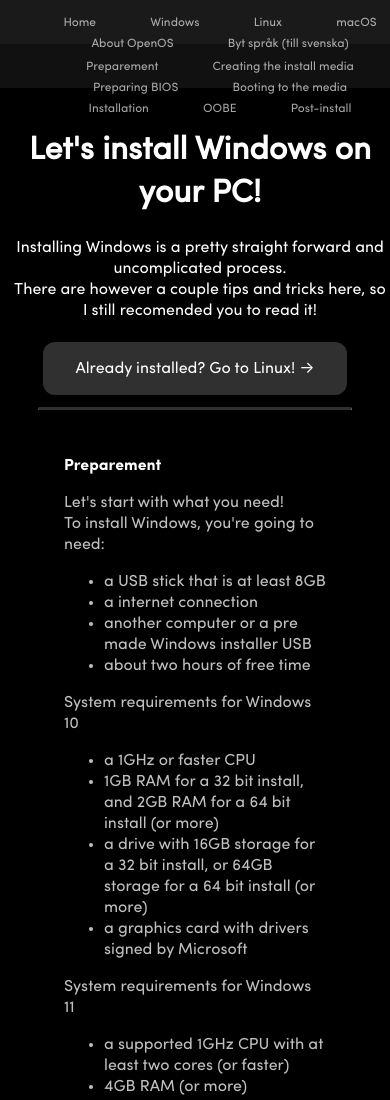
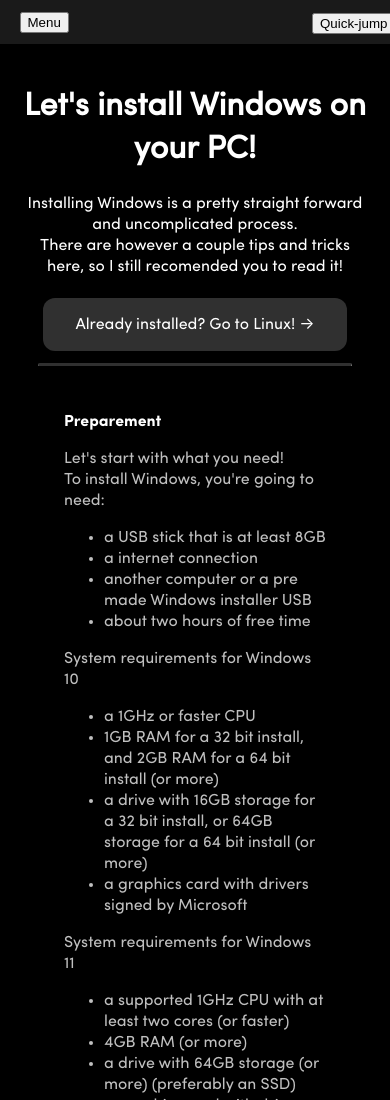
Before and after one commit to maybearidan/Gymnasiearbete, a plain HTML site: page en/windows.html in a window 390 px wide. Shown: the top 1100 px of the page. Drawn offline with Linux system fonts and the light colour scheme.

Commit message:
Försöker mobilanpassa sidan

```diff
--- a/en/windows.html
+++ b/en/windows.html
@@ -16,6 +16,10 @@
 
 <body>
     <header>
+        <div class="mobile">
+            <button class="toggle">Menu</button>
+            <button class="togglenav">Quick-jump</button>
+        </div>
         <div class="toolbar">
             <a href="index.html">Home</a>
             <a href="windows.html">Windows</a>
@@ -25,6 +29,7 @@
             <a href="../windows.html" lang="sv">Byt språk (till svenska)</a>
         </div>
         <div class="quicknav">
+            <button class="shquick">Quick-jump</button>
             <a href="#preparement">Preparement</a>
             <a href="windows.html">Creating the install media</a>
             <a href="windows.html">Preparing BIOS</a>
--- a/style/styles.css
+++ b/style/styles.css
@@ -29,6 +29,30 @@ body{
     min-height: 100%;
 }
 
+.toggle, .togglenav{
+    display: none;
+}
+
+.shquick{
+    display: none;
+}
+
+.mobile{
+    grid-area: header;
+    background-color: rgba(33, 33, 33, 0.8);
+    min-height: 20px;
+    max-height: 20px;
+    padding-top: 12px;
+    padding-bottom: 12px;
+    display: none;
+    -webkit-backdrop-filter: saturate(180%) blur(20px);
+    backdrop-filter: saturate(180%) blur(20px);
+    text-align: center;
+    position: sticky;
+    top: 0;
+    z-index: 2;
+}
+
 header{
     grid-area: header;
     -webkit-backdrop-filter: saturate(180%) blur(20px);
@@ -36,7 +60,7 @@ header{
     text-align: center;
     position: sticky;
     top: 0;
-    z-index: 2
+    z-index: 2;
 }
 
 .toolbar{
@@ -105,7 +129,8 @@ footer{
 }
 
 main > p, h1{
-    margin-left: 10px;
+    margin-left: 20px;
+    margin-right: 20px;
 }
 
 footer > p{
@@ -160,3 +185,50 @@ hr.rounded {
     color:gray;
     text-decoration: none;
 }
+
+@media screen and (max-width: 1024px) {
+    .quicknav > a{
+        display: none;
+    }
+    .shquick{
+        display: inline-block;
+    }
+}
+
+@media screen and (max-width: 800px) {
+
+    .header {
+        overflow: hidden;
+        background-color: #333;
+        position: relative;
+    }
+
+    .toolbar{
+        display: none;
+    }
+
+    .mobile{
+        display: block;
+    }
+
+    .toggle{
+        position: relative;
+        left: 5%;
+        display: block;
+    }
+
+    .togglenav{
+        position: relative;
+        left: 80%;
+        top: -20px;
+        display: block;
+    }
+
+    .quicknav{
+        display: none;
+    }
+
+    .shquick{
+        display: none;
+    }
+}
```
